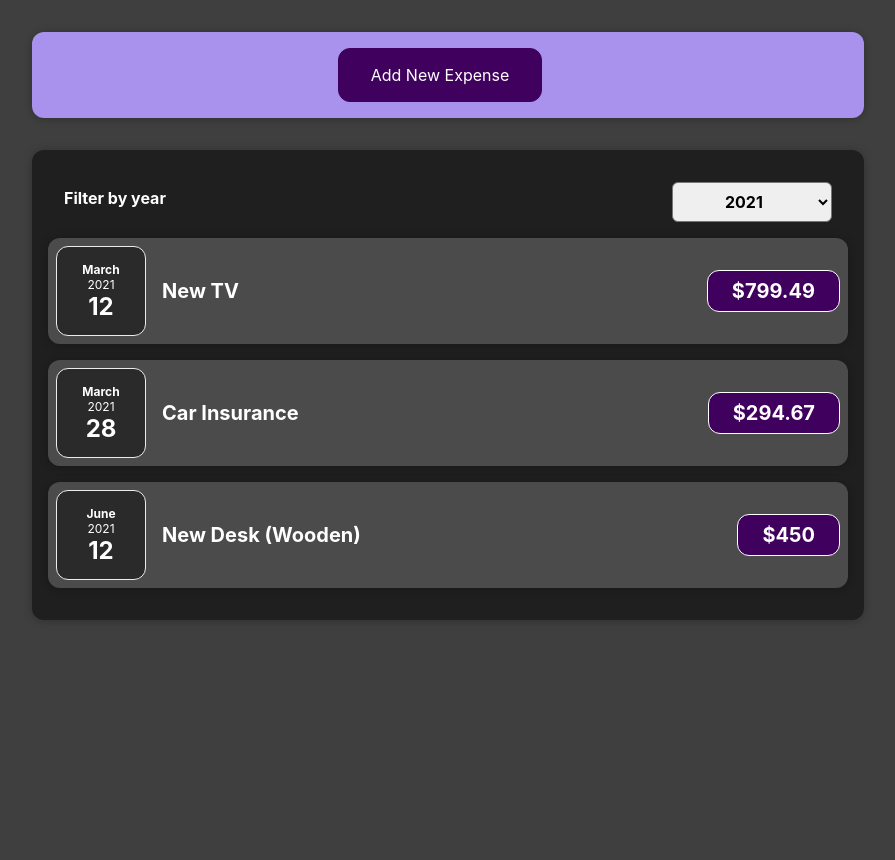
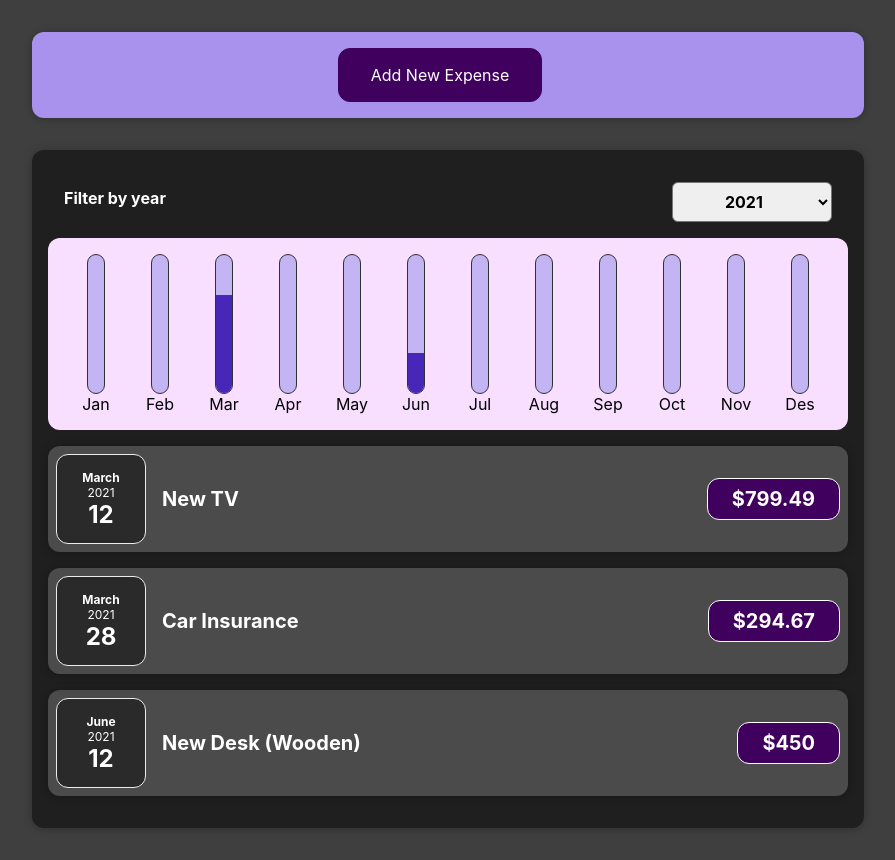
Before and after one commit to MitraNami/ExpenseTracker, a React (Create React App) app: page / in a window 1280 px wide. Shown: the whole page, without its empty margins (192-1087 px from the left). Before the commit the page ends 800 px from the top, so only its background shows below. Built offline with nearby package versions, Linux system fonts and the light colour scheme.

Commit message:
Add Chart

```diff
--- /dev/null
+++ b/src/components/Chart/Chart.css
@@ -0,0 +1,9 @@
+.chart {
+  padding: 1rem;
+  border-radius: 12px;
+  background-color: #f8dfff;
+  text-align: center;
+  display: flex;
+  justify-content: space-around;
+  height: 10rem;
+}
--- /dev/null
+++ b/src/components/Chart/Chart.js
@@ -0,0 +1,23 @@
+import ChartBar from "./ChartBar";
+import "./Chart.css";
+
+const Chart = (props) => {
+  const { dataPoints, totalValue } = props;
+  return (
+    <div className="chart">
+      {dataPoints.map((dataPoint) => {
+        const { label, value } = dataPoint;
+        return (
+          <ChartBar
+            key={label}
+            label={label}
+            value={value}
+            totalValue={totalValue}
+          />
+        );
+      })}
+    </div>
+  );
+};
+
+export default Chart;
--- /dev/null
+++ b/src/components/Chart/ChartBar.css
@@ -0,0 +1,31 @@
+.chart-bar {
+  height: 100%;
+  width: 1rem;
+  display: flex;
+  flex-direction: column;
+  align-items: center;
+}
+
+.chart-bar__inner {
+  height: 100%;
+  width: 100%;
+  border: 1px solid #313131;
+  border-radius: 12px;
+  background-color: #c3b4f3;
+  overflow: hidden;
+  display: flex;
+  flex-direction: column;
+  justify-content: flex-end;
+}
+
+.chart-bar__fill {
+  background-color: #4826b9;
+  width: 100%;
+  transition: all 0.3s ease-out;
+}
+
+.chart-bar__label {
+  font-weight: bold;
+  font-size: 0.5rem;
+  text-align: center;
+}
--- /dev/null
+++ b/src/components/Chart/ChartBar.js
@@ -0,0 +1,23 @@
+import "./ChartBar.css";
+
+const ChartBar = (props) => {
+  const { label, value, totalValue } = props;
+
+  let barFillHeight = "0%";
+  if (totalValue > 0) {
+    barFillHeight = Math.round((value / totalValue) * 100) + "%";
+  }
+  return (
+    <div className="chart-bar">
+      <div className="chart-bar__inner">
+        <div
+          className="chart-bar__fill"
+          style={{ height: barFillHeight }}
+        ></div>
+      </div>
+      <div className="char-bar__label">{label}</div>
+    </div>
+  );
+};
+
+export default ChartBar;
--- a/src/components/Expenses/Expenses.js
+++ b/src/components/Expenses/Expenses.js
@@ -3,6 +3,7 @@
 import ExpensesList from "./ExpensesList";
 import Card from "../UI/Card";
 import ExpensesFilter from "./ExpensesFilter";
+import ExpensesChart from "./ExpensesChart";
 import "./Expenses.css";
 
 const Expenses = (props) => {
@@ -17,6 +18,7 @@
   return (
     <Card className="expenses">
       <ExpensesFilter onSelectYear={setYear} selectedYear={year} />
+      <ExpensesChart items={filteredExpenses} />
       <ExpensesList items={filteredExpenses} />
     </Card>
   );
--- /dev/null
+++ b/src/components/Expenses/ExpensesChart.js
@@ -0,0 +1,31 @@
+import Chart from "../Chart/Chart";
+
+const ExpensesChart = (props) => {
+  const { items } = props;
+
+  const chartDataPoints = [
+    { label: "Jan", value: 0 },
+    { label: "Feb", value: 0 },
+    { label: "Mar", value: 0 },
+    { label: "Apr", value: 0 },
+    { label: "May", value: 0 },
+    { label: "Jun", value: 0 },
+    { label: "Jul", value: 0 },
+    { label: "Aug", value: 0 },
+    { label: "Sep", value: 0 },
+    { label: "Oct", value: 0 },
+    { label: "Nov", value: 0 },
+    { label: "Des", value: 0 },
+  ];
+
+  let totalValue = 0;
+  for (const item of items) {
+    const month = item.date.getMonth(); // starting at 0 => January => 0
+    chartDataPoints[month].value += item.amount;
+    totalValue += item.amount;
+  }
+
+  return <Chart dataPoints={chartDataPoints} totalValue={totalValue} />;
+};
+
+export default ExpensesChart;
```
